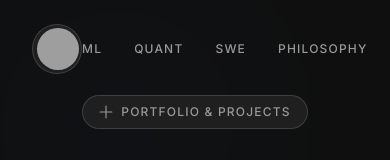
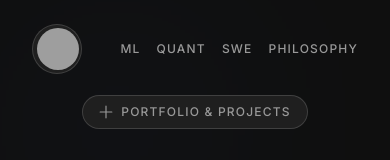
Before and after one commit to AruneemB/portfolio, a React (Vite) app: page / in a window 390 px wide. Shown: the top 160 px of the page. Built offline with nearby package versions, Linux system fonts and the light colour scheme; grey boxes are pictures that could not be loaded.

Commit message:
fix: update nav-links display property for better responsiveness

```diff
--- a/src/index.css
+++ b/src/index.css
@@ -465,7 +465,7 @@ footer {
 .nav-links a.nav-phil:hover { color: var(--accent-amber-light); }
 
 @media (max-width: 640px) {
-    .nav-links { display: gap: 1rem; }
+    .nav-links { display: flex; gap: 1rem; }
     .nav-logo { font-size: 1.1rem; }
 }
 
```
